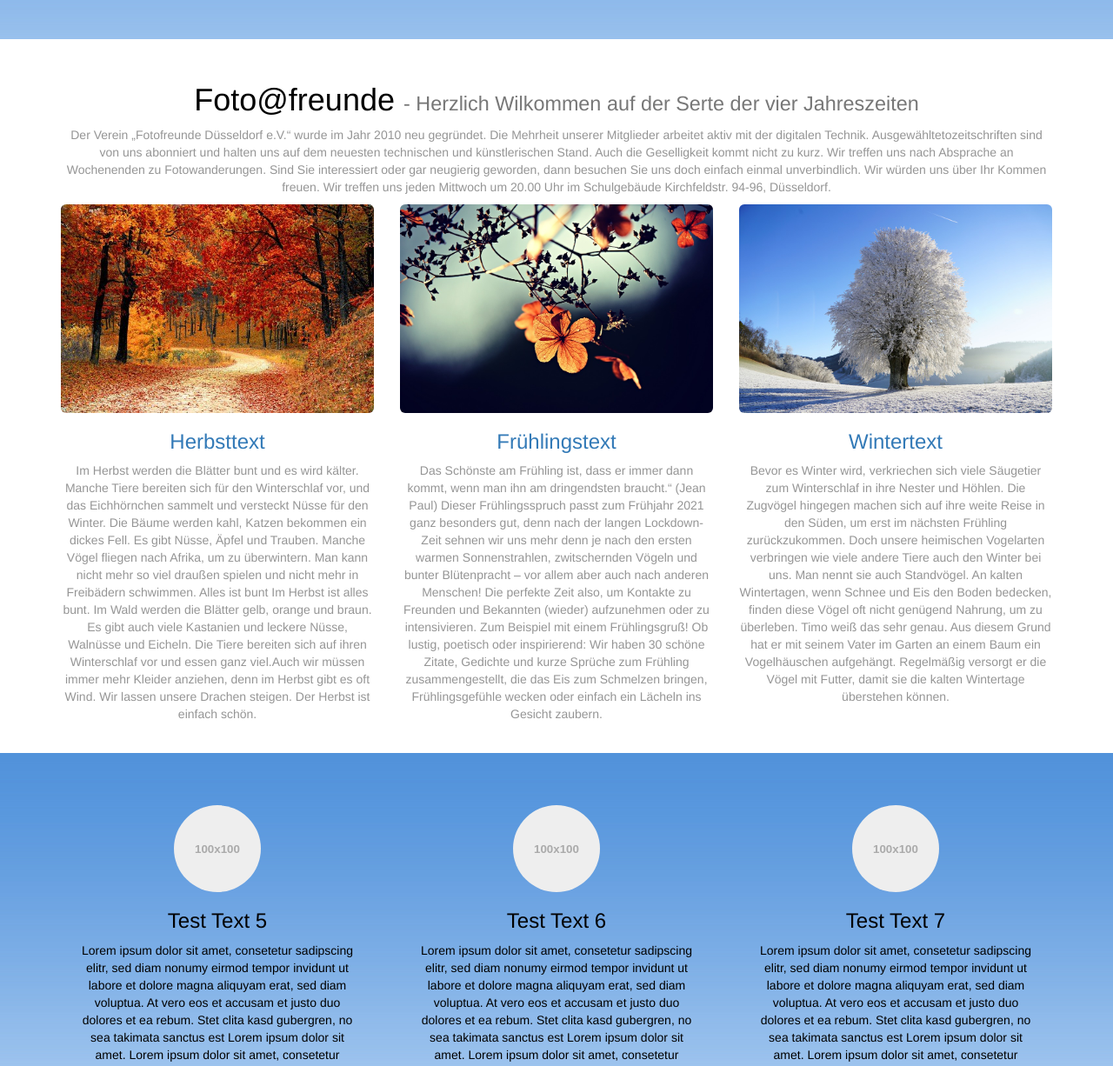
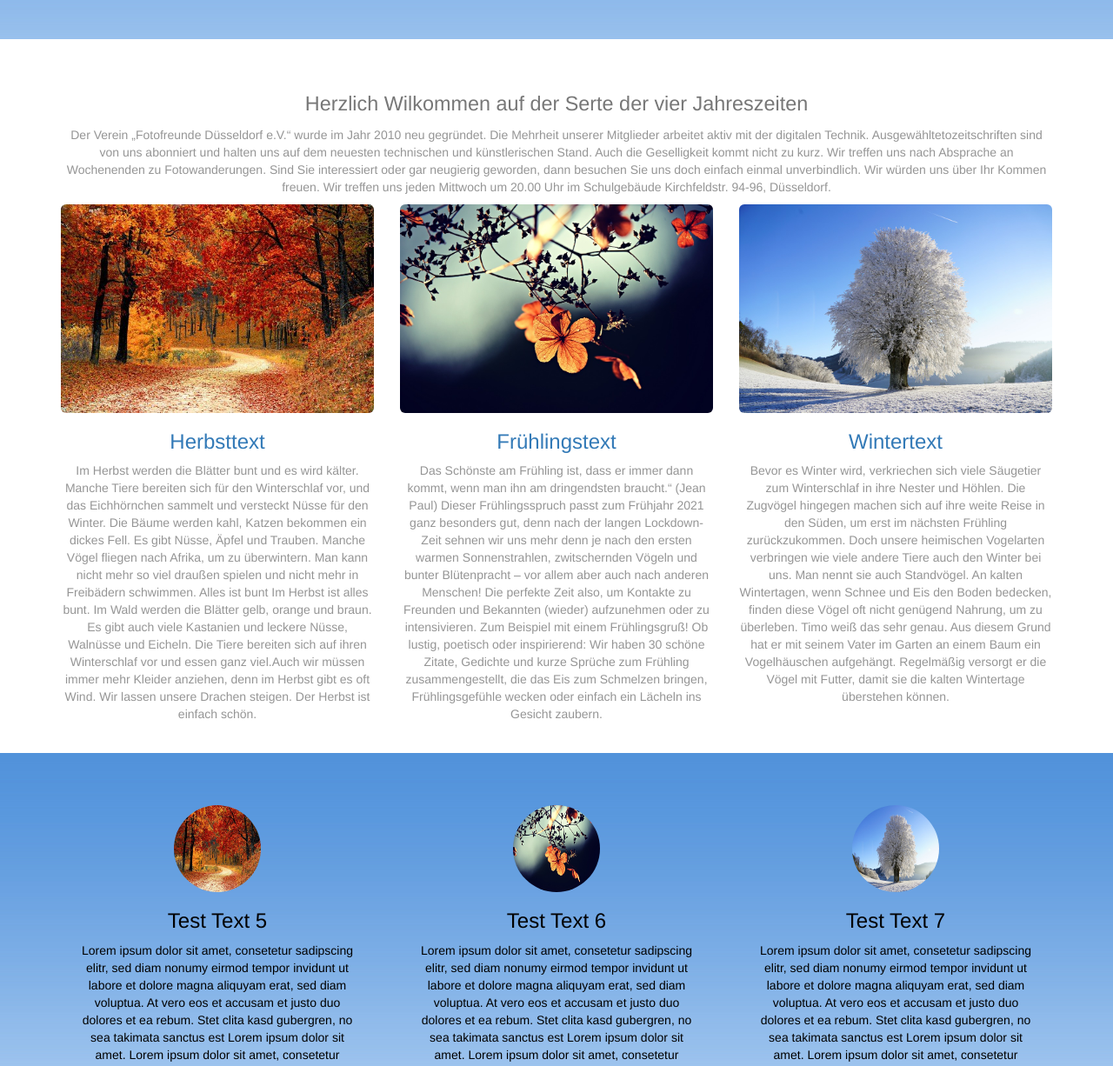
Before and after one commit to ZiegenbalgNils9204/aufgabe-256, a plain HTML site: page index.html in a window 1280 px wide. Shown: the part 351-1577 px from the top of the page at 87% size. Drawn offline with Linux system fonts and the light colour scheme.

Commit message:
Update index.html

```diff
--- a/index.html
+++ b/index.html
@@ -122,8 +122,8 @@
         <!-- Page Intro -->
         <div class="row page-intro">
             <div class="col-lg-12">
-                <h1>Foto@freunde
-                    <small>- Herzlich Wilkommen auf der Serte der vier Jahreszeiten</small>
+                <h1>
+                    <small>Herzlich Wilkommen auf der Serte der vier Jahreszeiten</small>
                 </h1>
 
                 <p>Der Verein „Fotofreunde Düsseldorf e.V.“ wurde im Jahr 2010 neu gegründet. Die Mehrheit unserer Mitglieder arbeitet aktiv mit der digitalen Technik. Ausgewähltetozeitschriften sind von uns abonniert und halten uns auf dem neuesten technischen und künstlerischen Stand. Auch die Geselligkeit kommt nicht zu kurz. Wir treffen uns nach Absprache an Wochenenden zu Fotowanderungen. Sind Sie interessiert oder gar neugierig geworden, dann besuchen Sie uns doch einfach einmal unverbindlich. Wir würden uns über Ihr Kommen freuen. Wir treffen uns jeden Mittwoch um 20.00 Uhr im Schulgebäude Kirchfeldstr. 94-96, Düsseldorf.</p>
@@ -146,7 +146,7 @@
             </article>
             <article class="col-md-4 article-intro">
                 <a href="#">
-                    <img class="img-responsive img-rounded" src="bilder/Frühling.jpg"">
+                    <img class="img-responsive img-rounded" src="bilder/Frühling.jpg">
                 </a>
                 <h3>
                     <a href="#">Frühlingstext</a>
@@ -177,19 +177,19 @@
 			<div class="container">
 				<div class="row">
 					<div class="col-sm-4 footer-blurb-item">
-						<img class="img-circle" src="holder.js/100x100" alt="" width="100" height="100">
+						<img class="img-circle" src="bilder/Herbst.jpg" alt="" width="100" height="100">
 						<h3>Test Text 5</h3>
 						<p>Lorem ipsum dolor sit amet, consetetur sadipscing elitr, sed diam nonumy eirmod tempor invidunt ut labore et dolore magna aliquyam erat, sed diam voluptua. At vero eos et accusam et justo duo dolores et ea rebum. Stet clita kasd gubergren, no sea takimata sanctus est Lorem ipsum dolor sit amet. Lorem ipsum dolor sit amet, consetetur sadipscing elitr, sed diam nonumy eirmod tempor invidunt ut labore et dolore magna aliquyam erat, sed diam voluptua. At vero eos et accusam et justo duo dolores et ea rebum. Stet clita kasd gubergren, no sea takimata sanctus est Lorem ipsum dolor sit amet.</p>
 						<p><a class="btn btn-default" href="#">Testlink</a></p>
 					</div>
 					<div class="col-sm-4 footer-blurb-item">
-						<img class="img-circle" src="holder.js/100x100" alt="" width="100" height="100">
+						<img class="img-circle" src="bilder/Frühling.jpg" alt="" width="100" height="100">
 						<h3>Test Text 6</h3>
 						<p>Lorem ipsum dolor sit amet, consetetur sadipscing elitr, sed diam nonumy eirmod tempor invidunt ut labore et dolore magna aliquyam erat, sed diam voluptua. At vero eos et accusam et justo duo dolores et ea rebum. Stet clita kasd gubergren, no sea takimata sanctus est Lorem ipsum dolor sit amet. Lorem ipsum dolor sit amet, consetetur sadipscing elitr, sed diam nonumy eirmod tempor invidunt ut labore et dolore magna aliquyam erat, sed diam voluptua. At vero eos et accusam et justo duo dolores et ea rebum. Stet clita kasd gubergren, no sea takimata sanctus est Lorem ipsum dolor sit amet.</p>
 						<p><a class="btn btn-default" href="#">Testlink</a></p>
 					</div>
 					<div class="col-sm-4 footer-blurb-item">
-						<img class="img-circle" src="holder.js/100x100" alt="" width="100" height="100">
+						<img class="img-circle" src="bilder/Winter.jpg" alt="" width="100" height="100">
 						<h3>Test Text 7</h3>
 						<p>Lorem ipsum dolor sit amet, consetetur sadipscing elitr, sed diam nonumy eirmod tempor invidunt ut labore et dolore magna aliquyam erat, sed diam voluptua. At vero eos et accusam et justo duo dolores et ea rebum. Stet clita kasd gubergren, no sea takimata sanctus est Lorem ipsum dolor sit amet. Lorem ipsum dolor sit amet, consetetur sadipscing elitr, sed diam nonumy eirmod tempor invidunt ut labore et dolore magna aliquyam erat, sed diam voluptua. At vero eos et accusam et justo duo dolores et ea rebum. Stet clita kasd gubergren, no sea takimata sanctus est Lorem ipsum dolor sit amet..</p>
 						<p><a class="btn btn-default" href="#">Testlink</a></p>
```
